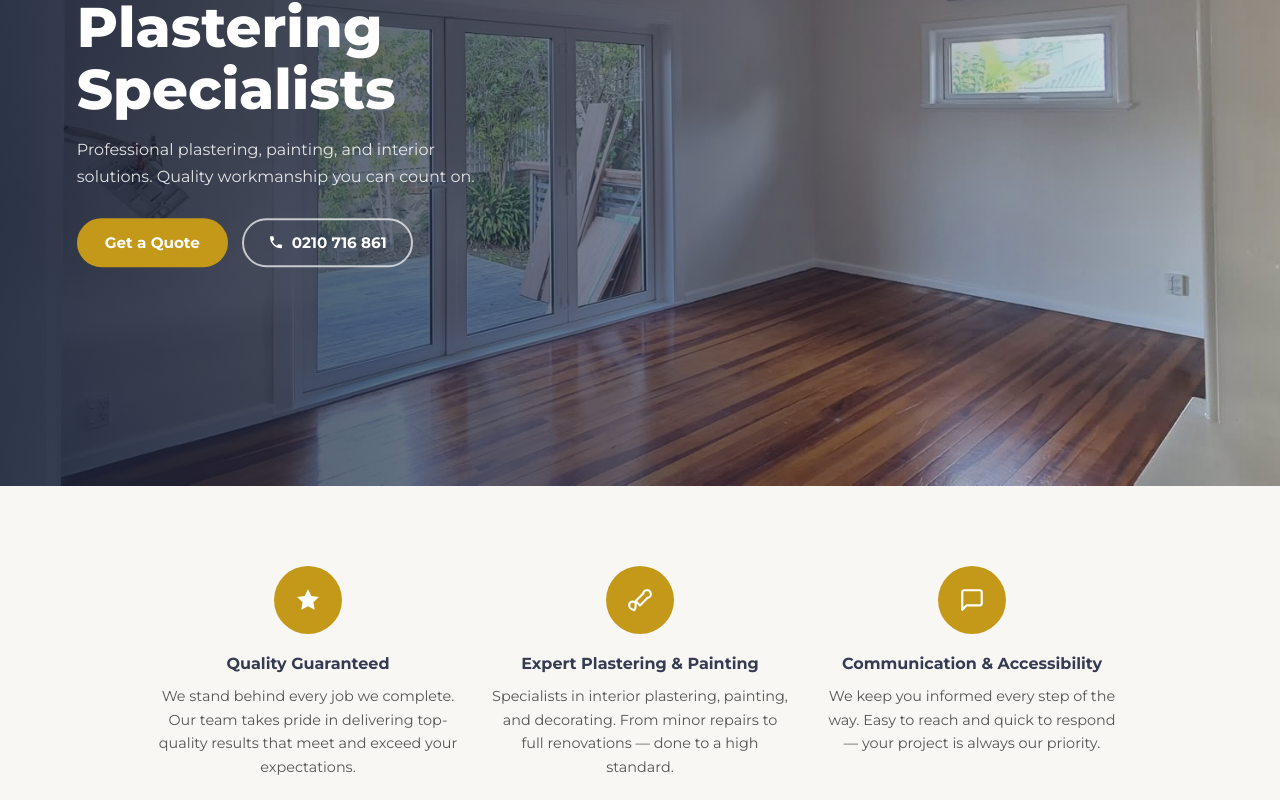
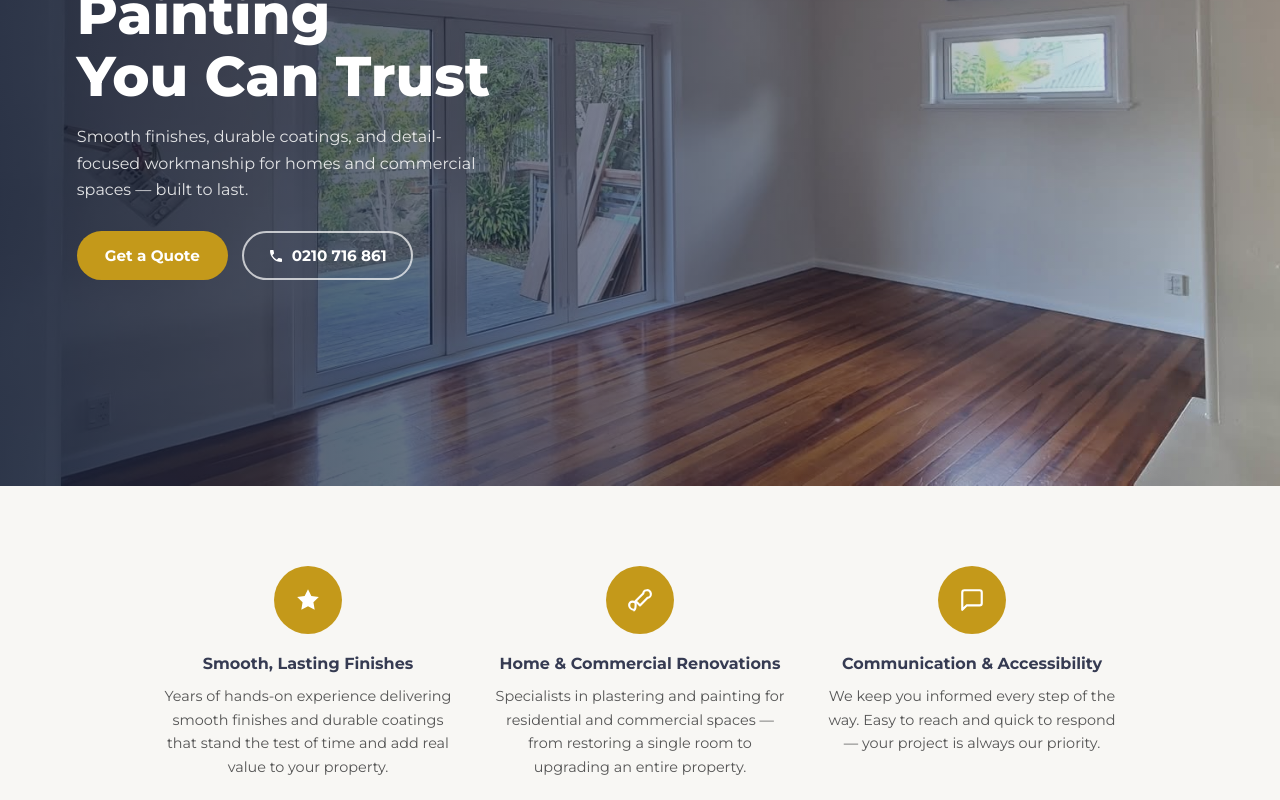
Before and after one commit to ddarylmae/prime-interior-solutions-nz, a Next.js app: page / in a window 1280 px wide. Shown: the part 400-1200 px from the top of the page. Built offline with nearby package versions, Linux system fonts and the light colour scheme.

Commit message:
Add todos for the copy

```diff
--- a/src/app/page.tsx
+++ b/src/app/page.tsx
@@ -40,15 +40,19 @@ export default function Home() {
 
         {/* Shown only on desktop */}
         <div className={styles.heroContent}>
-          <p className={styles.heroEyebrow}>Your Trusted New Zealand</p>
+          <p className={styles.heroEyebrow}>Trusted across New Zealand</p>
+          {/** TODO: update copy to something like:
+           * Detail-focused workmanship you can count on. We bring precision
+              and pride to every job, no matter the size or scope.
+           */}
           <h1 className={styles.heroHeading}>
-            Interior &amp; Plastering
+            Plastering &amp; Painting
             <br />
-            Specialists
+            You Can Trust
           </h1>
           <p className={styles.heroDesc}>
-            Professional plastering, painting, and interior solutions. Quality
-            workmanship you can count on.
+            Smooth finishes, durable coatings, and detail-focused workmanship
+            for homes and commercial spaces — built to last.
           </p>
           <div className={styles.heroCtas}>
             <a href="#contact" className={styles.heroPrimary}>
@@ -72,16 +76,17 @@ export default function Home() {
             height={80}
           />
         </div>
-        <p className={styles.introEyebrow}>PROFESSIONAL</p>
+        <p className={styles.introEyebrow}>TRUSTED SPECIALISTS</p>
         <h2 className={styles.introTitle}>
-          Interior &amp; Plastering
+          Plastering &amp; Painting
           <br />
-          Solutions<span className={styles.dot}>.</span>
+          Specialists<span className={styles.dot}>.</span>
         </h2>
         <p className={styles.introDesc}>
-          At Prime Interior Solutions we provide professional plastering,
-          painting and interior decorating services across New Zealand. We pride
-          ourselves on quality results for every project, big or small.
+          We&apos;re a trusted plastering and painting company specialising in
+          high-quality home and commercial renovations across New Zealand. We
+          bring precision, reliability, and pride to every job — from a single
+          room to an entire property.
         </p>
         <div className={styles.introCtas}>
           <a href="#contact" className={styles.ctaPrimary}>
@@ -101,11 +106,11 @@ export default function Home() {
             <div className={styles.featureIconWrap}>
               <StarIcon />
             </div>
-            <h3 className={styles.featureTitle}>Quality Guaranteed</h3>
+            <h3 className={styles.featureTitle}>Smooth, Lasting Finishes</h3>
             <p className={styles.featureDesc}>
-              We stand behind every job we complete. Our team takes pride in
-              delivering top-quality results that meet and exceed your
-              expectations.
+              Years of hands-on experience delivering smooth finishes and
+              durable coatings that stand the test of time and add real value to
+              your property.
             </p>
           </div>
 
@@ -114,11 +119,12 @@ export default function Home() {
               <BrushIcon />
             </div>
             <h3 className={styles.featureTitle}>
-              Expert Plastering &amp; Painting
+              Home &amp; Commercial Renovations
             </h3>
             <p className={styles.featureDesc}>
-              Specialists in interior plastering, painting, and decorating. From
-              minor repairs to full renovations — done to a high standard.
+              Specialists in plastering and painting for residential and
+              commercial spaces — from restoring a single room to upgrading an
+              entire property.
             </p>
           </div>
 
@@ -138,6 +144,7 @@ export default function Home() {
       </section>
 
       {/* ===== SERVICES ===== */}
+      {/** TODO: update copy of the services before going live */}
       <section className={styles.services}>
         <div className={styles.servicesContent}>
           <span className={styles.eyebrow}>WHAT WE DO</span>
```
